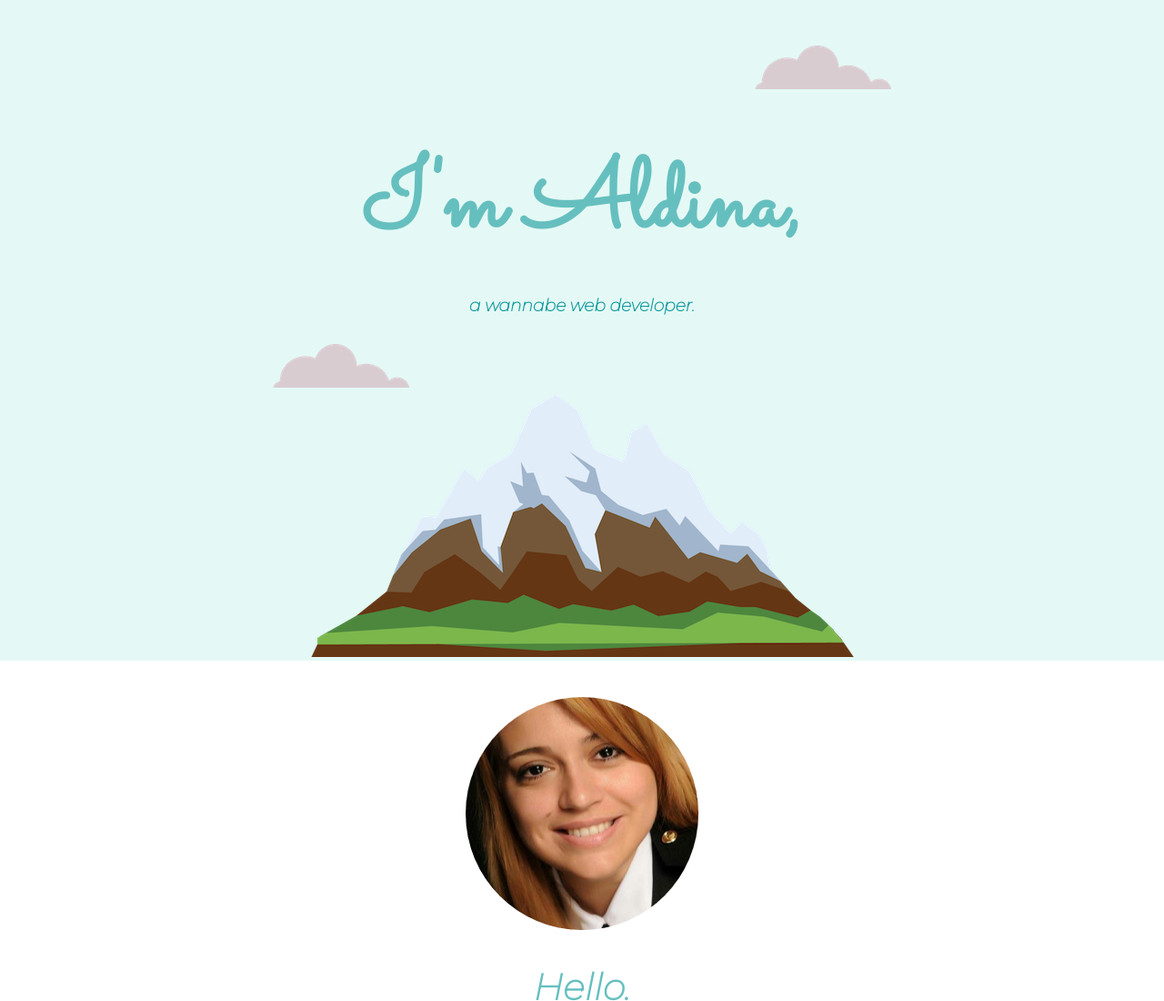
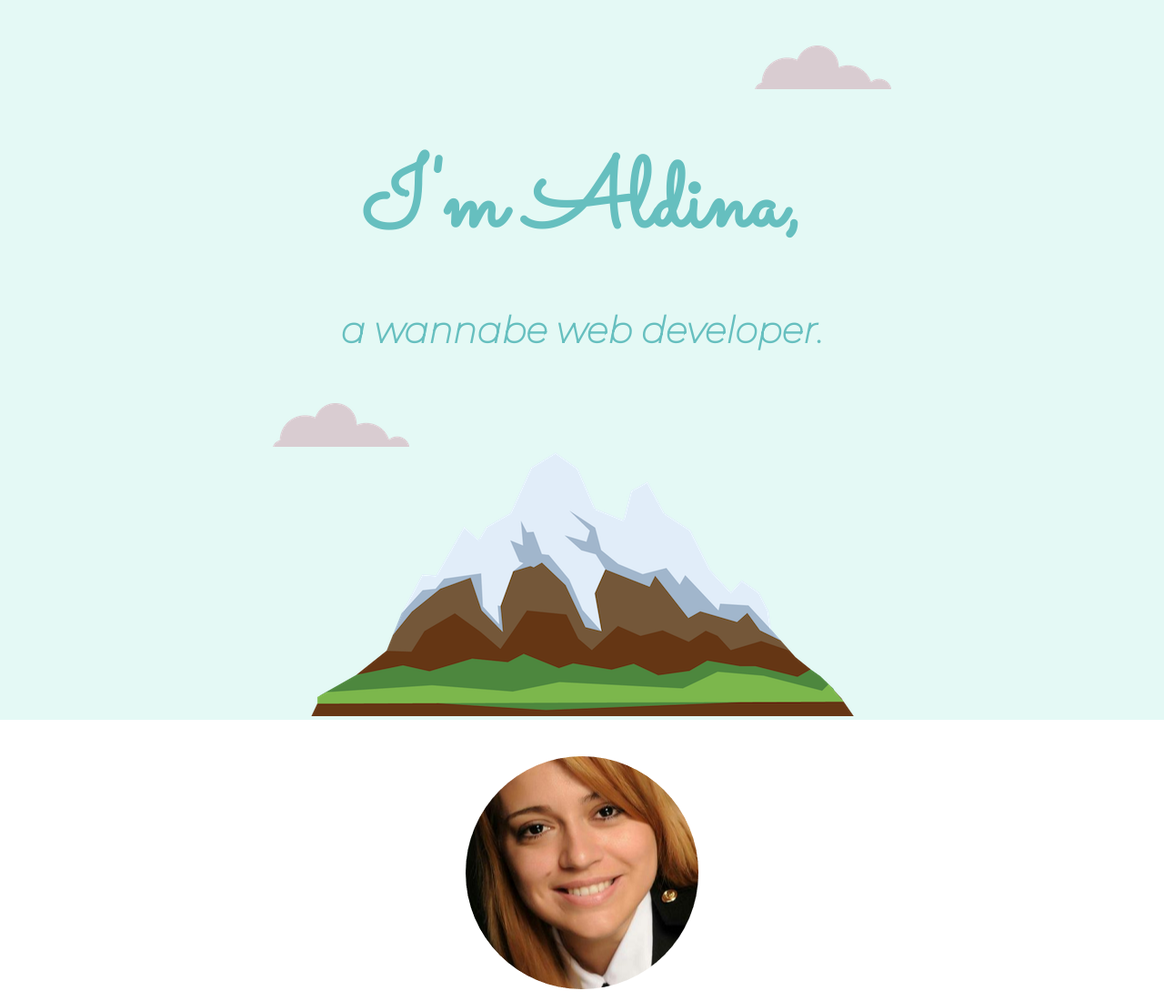
Before and after one commit to aldinaj/site, a plain HTML site: page index.html in a window 1280 px wide. Shown: the top 1100 px of the page at 91% size. Drawn offline with Linux system fonts and the light colour scheme.

Commit message:
Update index.html

```diff
--- a/index.html
+++ b/index.html
@@ -12,7 +12,7 @@
 <img class="top_cloud" src="cloud.png" alt="">
 
     <h1>I'm Aldina,</h1>
-    <h3>a wannabe web developer.</h3>
+    <h2>a wannabe web developer.</h2>
     <img class="bottom_cloud" src="cloud.png" alt="">
     <img class="mountain" src="mountain.png" alt="">
 </div>
```
